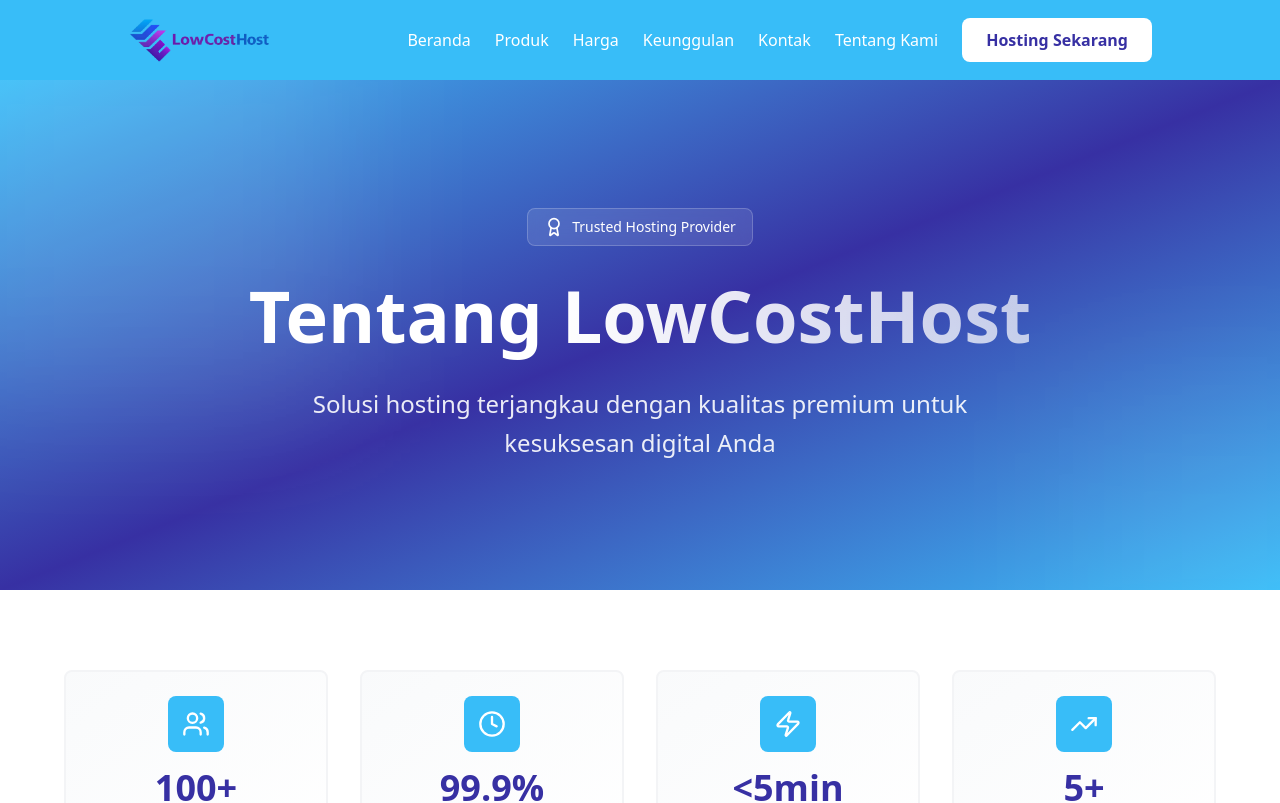
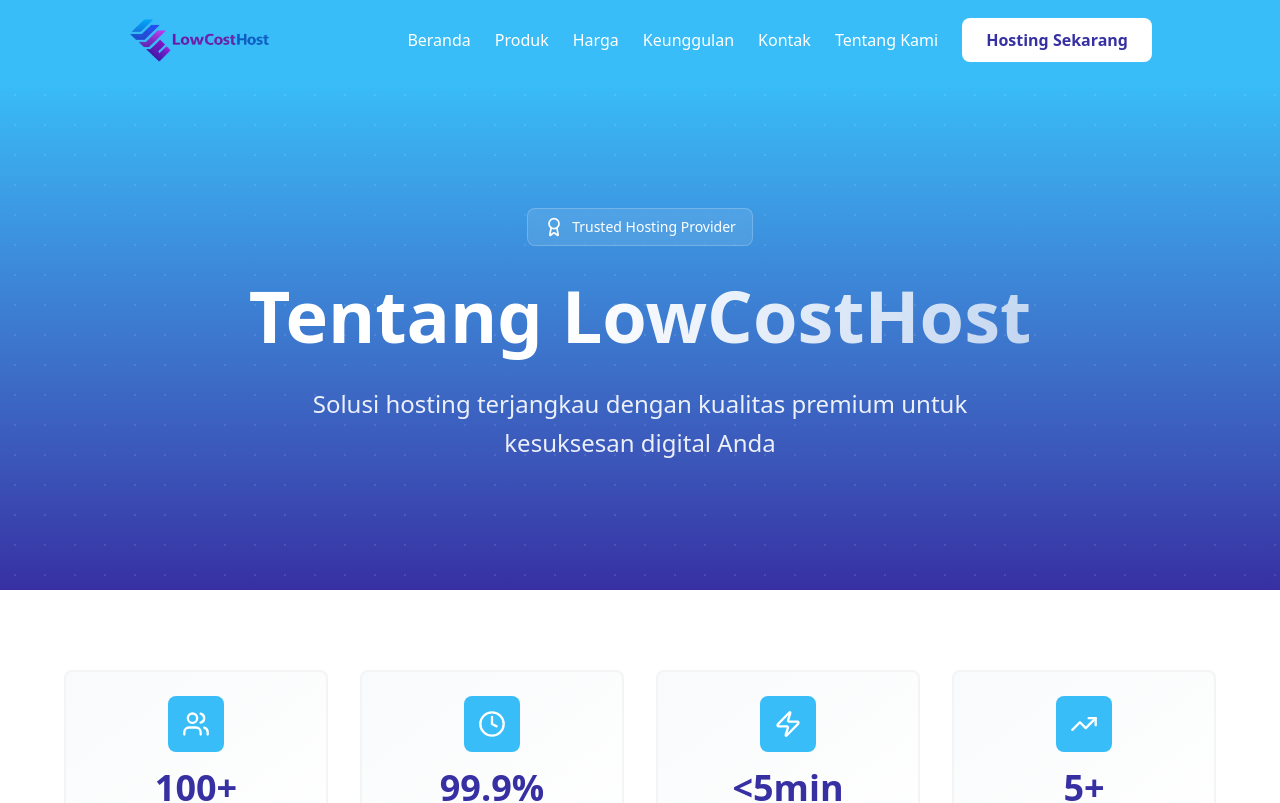
Before and after one commit to timurlauttt/lowcostost, a React (Vite) app: page /tentang-kami in a window 1280 px wide. Shown: the top 803 px of the page. Built offline with nearby package versions, Linux system fonts and the light colour scheme.

Commit message:
update hero di bbrp halaman

```diff
--- a/src/pages/Pricing.jsx
+++ b/src/pages/Pricing.jsx
@@ -107,16 +107,15 @@
       <Navbar />
 
       {/* Hero Section */}
-      <section className="py-20 sm:py-28 px-4 sm:px-6 md:px-8 bg-gradient-to-br from-primary via-primary-dark to-primary relative overflow-hidden">
+      <section className="py-20 sm:py-28 px-4 sm:px-6 md:px-8 bg-gradient-to-b from-primary to-primary-dark relative overflow-hidden">
         <div className="absolute inset-0 opacity-10">
           <div className="absolute inset-0" style={{ backgroundImage: 'radial-gradient(circle, white 1px, transparent 1px)', backgroundSize: '30px 30px' }}></div>
         </div>
 
         <div className="max-w-6xl mx-auto text-center relative z-10">
           <motion.div
-            initial={{ scale: 0 }}
-            animate={{ scale: 1 }}
-            transition={{ type: 'spring', delay: 0.2 }}
+            initial={{ opacity: 0, y: 20 }}
+            animate={{ opacity: 1, y: 0 }}
             className="inline-block px-6 py-3 bg-white/10 backdrop-blur-sm border border-white/20 rounded-lg mb-6"
           >
             <span className="text-lg font-bold text-white">Daftar Harga</span>
--- a/src/pages/TentangKami.jsx
+++ b/src/pages/TentangKami.jsx
@@ -79,43 +79,15 @@
       <Navbar />
 
       {/* Hero Section with Animation */}
-      <section className="py-20 sm:py-32 px-4 sm:px-6 md:px-8 bg-gradient-to-br from-primary via-primary-dark to-primary relative overflow-hidden">
-        {/* Animated Background Elements */}
-        <motion.div
-          className="absolute w-96 h-96 bg-white/10 rounded-lg blur-3xl"
-          animate={{
-            x: [0, 100, 0],
-            y: [0, -50, 0],
-            scale: [1, 1.2, 1],
-          }}
-          transition={{
-            duration: 20,
-            repeat: Infinity,
-            ease: "easeInOut"
-          }}
-          style={{ top: '-10%', left: '-10%' }}
-        />
-
-        <motion.div
-          className="absolute w-72 h-72 bg-white/5 rounded-lg blur-3xl"
-          animate={{
-            x: [0, -80, 0],
-            y: [0, 80, 0],
-            scale: [1, 1.3, 1],
-          }}
-          transition={{
-            duration: 25,
-            repeat: Infinity,
-            ease: "easeInOut"
-          }}
-          style={{ bottom: '-10%', right: '-10%' }}
-        />
+      <section className="py-20 sm:py-32 px-4 sm:px-6 md:px-8 bg-gradient-to-b from-primary to-primary-dark relative overflow-hidden">
+        <div className="absolute inset-0 opacity-10">
+          <div className="absolute inset-0" style={{ backgroundImage: 'radial-gradient(circle, white 1px, transparent 1px)', backgroundSize: '30px 30px' }}></div>
+        </div>
 
         <div className="max-w-5xl mx-auto text-center relative z-10">
           <motion.div
-            initial={{ scale: 0 }}
-            animate={{ scale: 1 }}
-            transition={{ type: 'spring', delay: 0.2 }}
+            initial={{ opacity: 0, y: 20 }}
+            animate={{ opacity: 1, y: 0 }}
             className="inline-flex items-center gap-2 px-4 py-2 bg-white/10 backdrop-blur-sm border border-white/20 rounded-lg mb-6"
           >
             <Award className="w-5 h-5 text-white" />
```
